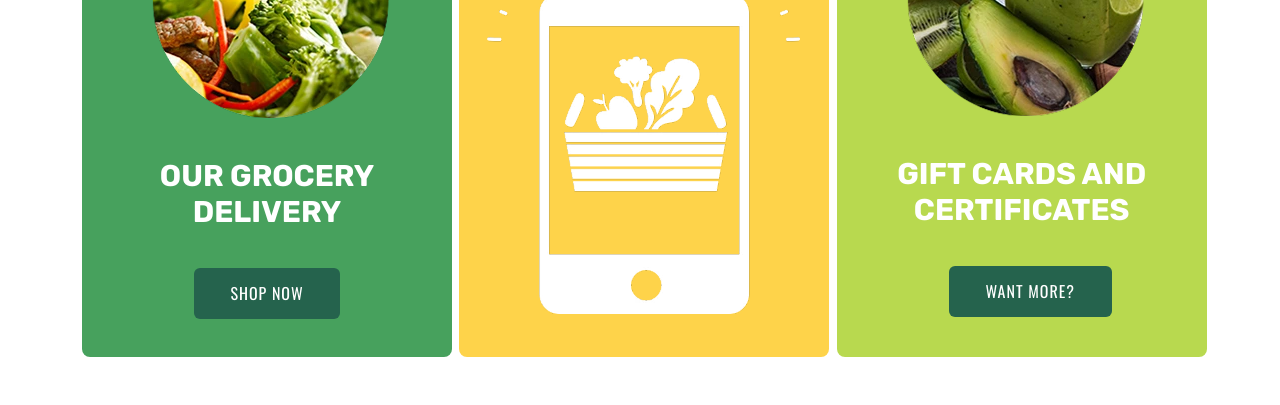
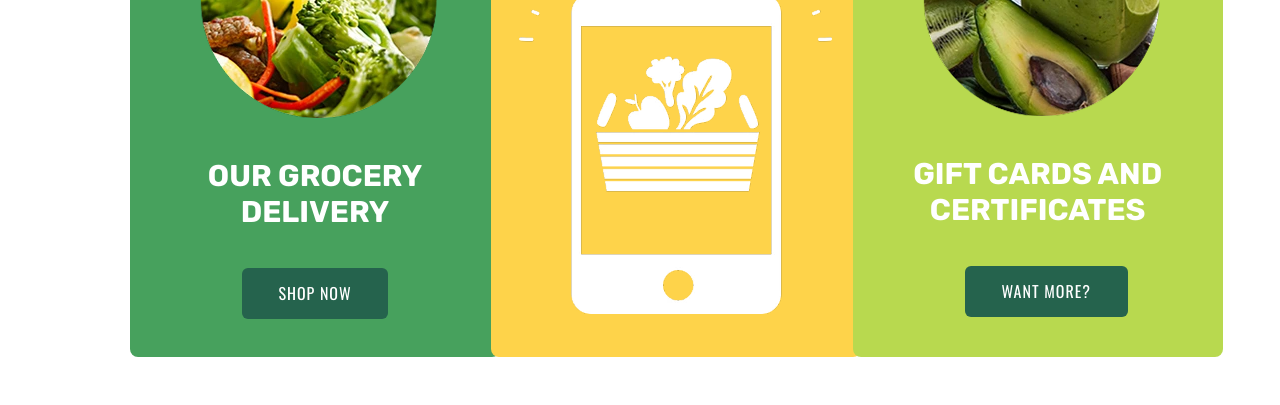
Before and after one commit to Qamara99/Lettuce_qamar_project, a plain HTML site: page index.html in a window 1280 px wide. Shown: the part 817-1222 px from the top of the page. Drawn offline with nearby package versions, Linux system fonts and the light colour scheme.

Commit message:
create services card section

```diff
--- a/index.html
+++ b/index.html
@@ -158,7 +158,7 @@
     <!-- services card -->
 
     <div class="container text-center my-5">
-        <div class="row g-3">
+        <div class="row g-3 ps-5">
             <!-- card1 -->
             <div class="col-12 col-sm-12 col-md-6 col-lg-6 col-xl-4">
                 <div class="card card1  text-white rounded-3 border-0 pb-5 justify-content-center">
@@ -193,8 +193,8 @@
                 </div>
             </div>
         </div>
+
     </div>
-
 
     <!-- Bootstrap 5.3 js -->
     <script src="https://cdn.jsdelivr.net/npm/bootstrap@5.3.8/dist/js/bootstrap.bundle.min.js"
```
Also changed, not shown: main.css (line endings or trailing spaces).
